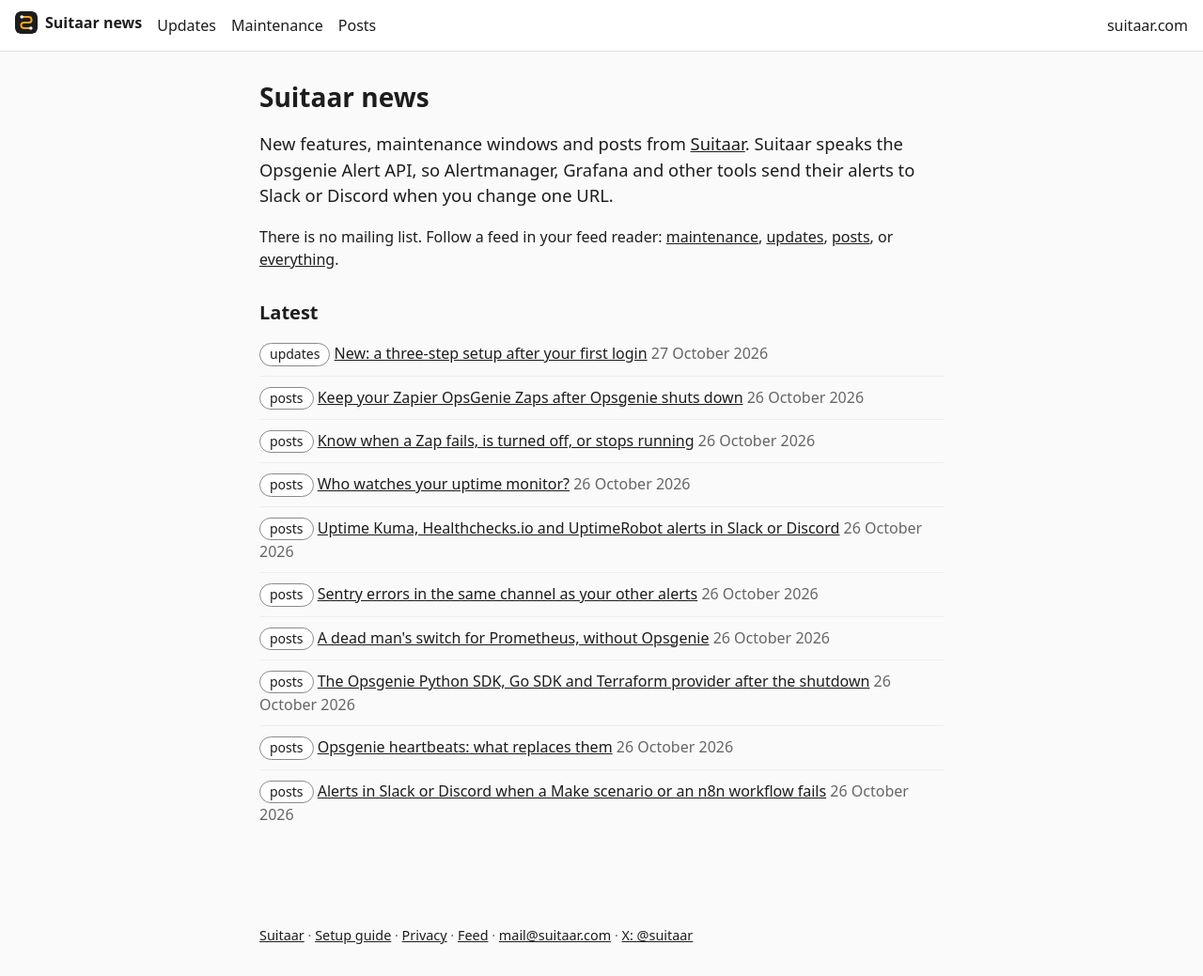
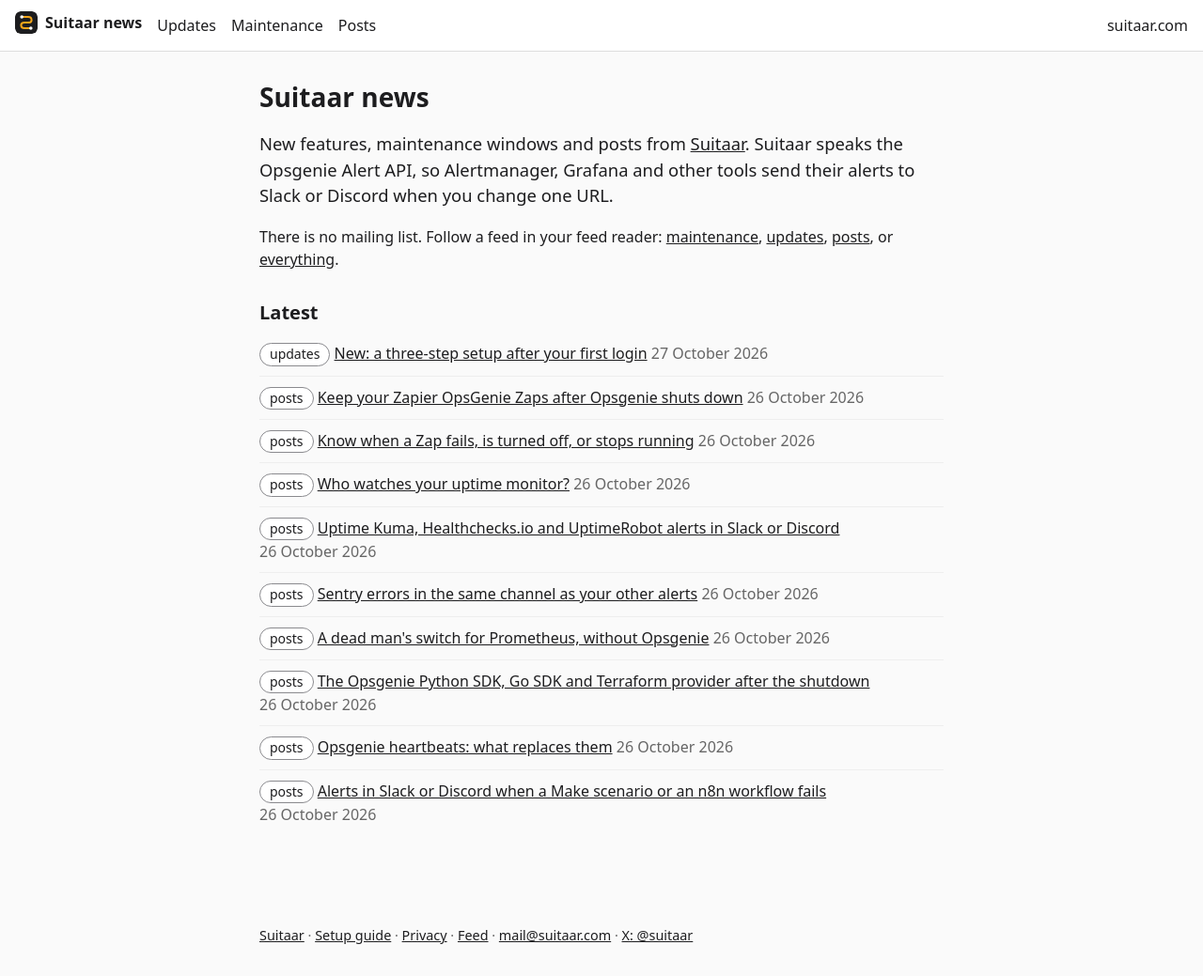
Before and after one commit to Suitaar/news, a Jekyll site: the page built from index.html, in a window 1280 px wide. Shown: the whole page at 94% size. Built offline with Jekyll 4.4.1, drawn with Linux system fonts in a browser that asks for light colours.

Commit message:
style: keep the post date on one line in post lists

```diff
--- a/assets/style.css
+++ b/assets/style.css
@@ -30,6 +30,7 @@ pre code { padding: 0; overflow-wrap: normal; }
 ul.posts { list-style: none; padding: 0; margin: 0 0 16px; }
 ul.posts li { padding: 10px 0; border-bottom: 1px solid var(--line-soft); }
 ul.posts li:last-child { border-bottom: 0; }
+ul.posts li .muted { white-space: nowrap; }
 
 /* Category tag and maintenance status: the app's pills, always with their words. */
 .tag, .status { display: inline-flex; align-items: center; gap: 6px; padding: 0 10px; border-radius: 999px; font-size: 14px; line-height: 1.6; background: var(--surface); border: 1px solid var(--field); color: var(--ink); }
```
